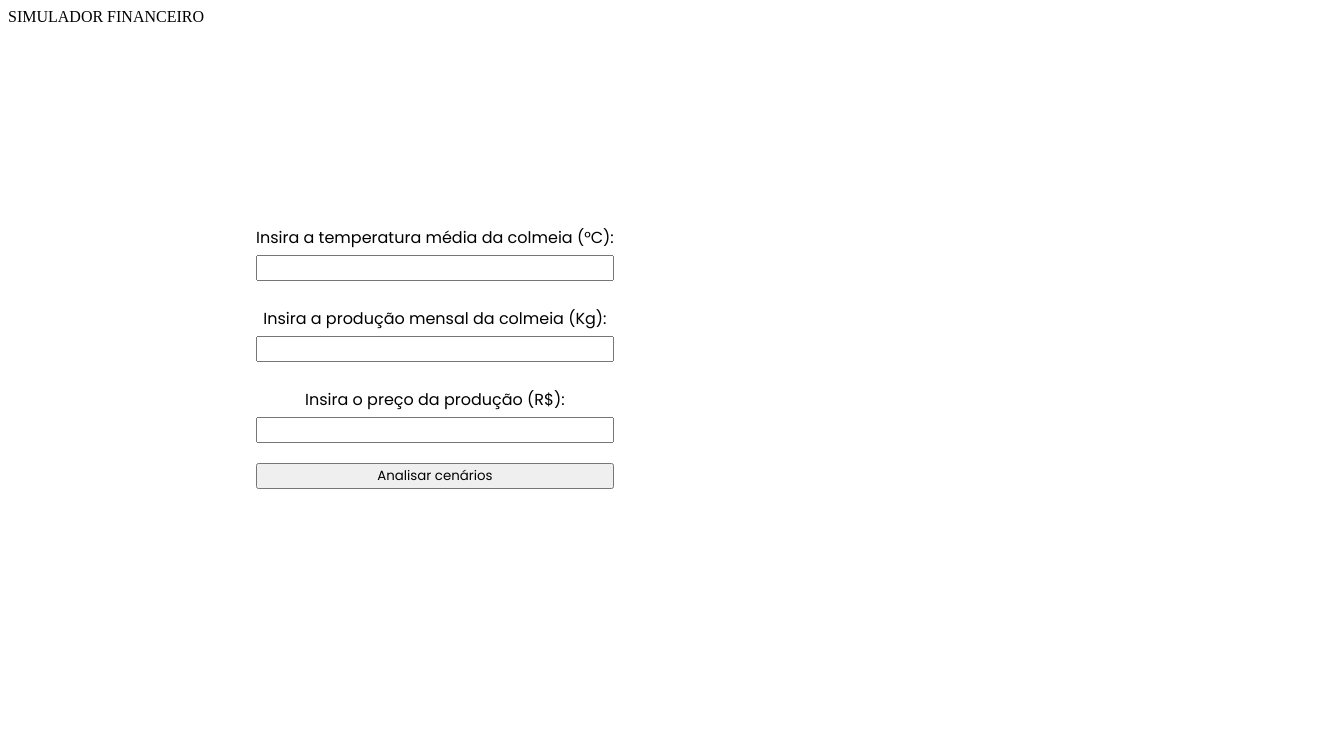
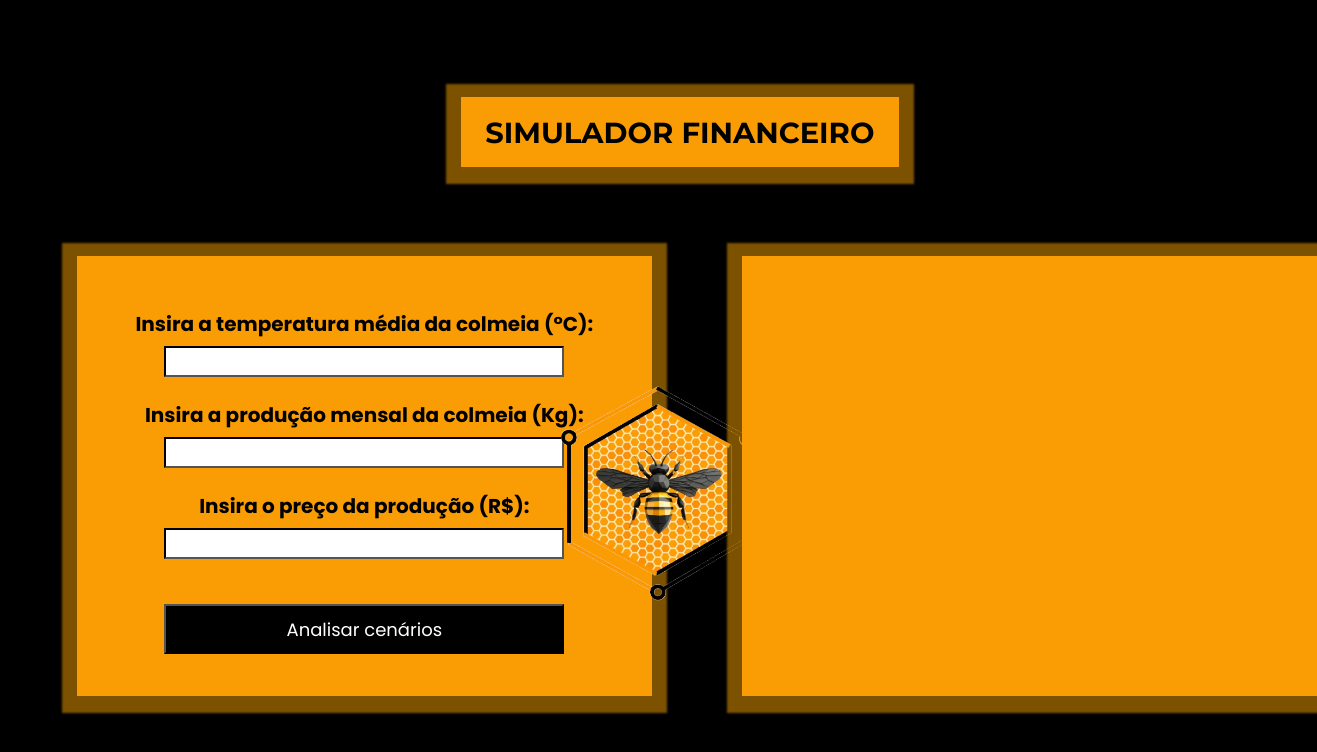
Before and after one commit to JuanSanchezVll/BeeAware, a plain HTML site: page Simulador BeeAware/simulador.html in a window 1280 px wide. Shown: the whole page, 1317 px wide, since content can reach past the window. Drawn offline with Linux system fonts and the light colour scheme.

Commit message:
Atualizando: Simulador

```diff
--- a/Simulador BeeAware/simulador.css
+++ b/Simulador BeeAware/simulador.css
@@ -4,14 +4,40 @@
 /*Impotando fonte  Montserrat*/
 @import url('https://fonts.googleapis.com/css2?family=Barlow:ital,wght@0,100;0,200;0,300;0,400;0,500;0,600;0,700;0,800;0,900;1,100;1,200;1,300;1,400;1,500;1,600;1,700;1,800;1,900&family=Montserrat:ital,wght@0,100..900;1,100..900&family=Poppins:ital,wght@0,100;0,200;0,300;0,400;0,500;0,600;0,700;0,800;0,900;1,100;1,200;1,300;1,400;1,500;1,600;1,700;1,800;1,900&display=swap');
 
+
+body {
+    background-color: black;
+}
+
+.title {
+    font-family: "Montserrat", sans-serif;
+    background-color: #fa9d05;
+    box-shadow: 0px 2px 2px 15px rgba(247, 164, 0, 0.5);
+    display: flex
+;
+    position: absolute;
+    height: 70px;
+    width: 438px;
+    align-items: center;
+    justify-content: center;
+    font-size: 29px;
+    font-weight: bold;
+    top: 97px;
+    left: 36%;
+}
+
 .container {
+    background-color: #fa9d05;
     display: flex;
-    /* justify-content: center; */
-    /* align-items: center; */
+    align-items: center;
     flex-direction: column;
     position: absolute;
-    top: 25%;
-    left: 20%;
+    top: 32%;
+    left: 6%;
+    height: 440px;
+    width: 575px;
+    box-shadow: 0px 2px 2px 15px rgba(247, 164, 0, 0.5);
+
 }
 
 
@@ -20,15 +46,96 @@
     position: relative;
     margin-top: 25px;
     align-self: center;
+    top: 28px;
+    font-size: 20px;
+    font-weight: bold;
 }
 
 .ipt {
     font-family: "Poppins", sans-serif;
     position: relative;
     margin-top: 5px;
+    width: 392px;
+    top: 30px;
+    height: 25px;
+    font-size: 15px;
+    border-color: black;
+    text-align: center;
 }
 
 button {
     font-family: "Poppins", sans-serif;
-    margin-top: 20px
+    margin-top: 20px;
+    width: 400px;
+    position: relative;
+    top: 55px;
+    height: 50px;
+    font-size: 18px;
+    background-color: black;
+    color: white;
+    transition:
+    transform 0.25s ease,
+    background-color 0.25s ease,
+    box-shadow 0.25s ease;
 }
+
+button:hover {
+    background-color: black;         /* cor mais clara */
+    transform: translateY(-4px) scale(1.03);  /* "sobe" e aumenta */
+    box-shadow: 0 8px 15px rgba(0, 0, 0, 0.3); /* sombra suave */
+}
+
+/* ao clicar */
+button:active {
+    transform: translateY(2px) scale(0.96);
+    background-color: #fa9d05;
+    box-shadow: 0 4px 8px rgba(0, 0, 0, 0.25);
+
+    /* manter animação mais longa mesmo no clique rápido */
+    transition-duration: 0.15s, 0.25s, 0.25s;
+ }
+
+ .logo {
+    display: flex;
+    position: absolute;
+    width: 200px;
+    top: 48%;
+    left: 43.8%;
+
+ }
+
+.resultado {
+    background-color: #fa9d05;
+    display: flex;
+    align-items: center;
+    flex-direction: column;
+    position: absolute;
+    top: 32%;
+    left: 58%;
+    height: 440px;
+    width: 575px;
+    box-shadow: 0px 2px 2px 15px rgba(247, 164, 0, 0.5);
+}
+
+ .div_msg {
+    font-family: "Poppins", sans-serif;
+    display: flex;
+    align-items: center;
+    flex-direction: column;
+    position: absolute;
+    top: 20px;
+    font-size: 15px;
+    line-height: 1;
+ }
+
+ .positivo {
+    color: darkgreen;
+ }
+
+ .abaixoideal{
+    color: red;
+ }
+
+ .acimaideal {
+    color: blue;
+ }
--- a/Simulador BeeAware/simulador.html
+++ b/Simulador BeeAware/simulador.html
@@ -35,8 +35,10 @@
         <button onclick="analisar()">Analisar cenários</button>
 
     </div>
-
-    <div id="div_mensg"></div>
+    <img src="../Simulador BeeAware/img/Icone BeeAware (2).png" alt="" class="logo">
+    <div class="resultado">
+        <div id="div_mensg" class="div_msg"></div>
+    </div>
 
 </body>
 
--- a/Simulador BeeAware/simulador.js
+++ b/Simulador BeeAware/simulador.js
@@ -21,7 +21,7 @@ function analisar(){
     if (temp >= 9) {
          if (temp <= 29) {
             div_mensg.innerHTML =
-            `<b><i style="color: DarkOrange;">Sua produção:</i></b>
+            `<b><i class="abaixoideal">Sua produção:</i></b>
              <br>
              Temperatura: entre 29°C ~ 9°C
              <br>
@@ -31,7 +31,7 @@ function analisar(){
              <BR></BR>
 
 
-             <b><i style="color: orange;">temperatura acima do ideal:</i></b>
+             <b><i class="acimaideal">temperatura acima do ideal:</i></b>
              <br>
              Temperatura: entre 37°C ~ 40°C
              <br>
@@ -40,7 +40,7 @@ function analisar(){
              Impacto no rendimento: R$:${rendimento * 1.12}
              <BR></BR>
 
-             <b><i style="color: DarkGreen;">temperatura ideal:</i></b>
+             <b><i class="positivo">temperatura ideal:</i></b>
              <br>
              Temperatura: entre 30°C a 36°C
              <br>
@@ -54,7 +54,7 @@ function analisar(){
     if (temp >= 30){
         if (temp <= 36) {
             div_mensg.innerHTML =
-            `<b><i style="color: DarkGreen;">Sua produção:</i></b>
+            `<b><i class="positivo">Sua produção:</i></b>
             <br>
             Temperatura: entre 30°C a 36°C
             <br>
@@ -63,7 +63,7 @@ function analisar(){
             Rendimento: R$:${rendimento}
             <BR></BR>
 
-            <b><i style="color: orange;">temperatura acima do ideal:</i></b>
+            <b><i class="acimaideal">temperatura acima do ideal:</i></b>
             <br>
             Temperatura: entre 37°C ~ 40°C
             <br>
@@ -72,7 +72,7 @@ function analisar(){
             Impacto no rendimento: R$:${RendAcima}
             <BR></BR>
 
-            <b><i style="color: DarkOrange;">temperatura abaixo do ideal:</i></b>
+            <b><i class="abaixoideal">temperatura abaixo do ideal:</i></b>
             <br>
             Temperatura: entre 29°C ~ 9°C
             <br>
@@ -86,7 +86,7 @@ function analisar(){
     if (temp >= 37) {
         if (temp <= 40) {
             div_mensg.innerHTML =
-            `<b><i style="color: orange;">Sua produção:</i></b>
+            `<b><i class="acimaideal">Sua produção:</i></b>
             <br>
             Temperatura: entre 37°C ~ 40°C
             <br>
@@ -95,7 +95,7 @@ function analisar(){
             Rendimento: R$:${rendimento}
             <BR></BR>
 
-            <b><i style="color: DarkOrange;">temperatura abaixo do ideal:</i></b>
+            <b><i class="abaixoideal">temperatura abaixo do ideal:</i></b>
             <br>
             Temperatura: entre 29°C ~ 9°C
             <br>
@@ -104,7 +104,7 @@ function analisar(){
             Impacto no rendimento: R$:${rendimento * 0.88}
             <BR></BR>
 
-            <b><i style="color: DarkGreen;">temperatura ideal:</i></b>
+            <b><i class="positivo"">temperatura ideal:</i></b>
             <br>
             Temperatura: entre 30°C a 36°C
             <br>
```
Also changed, not shown: Simulador BeeAware/img/Icone BeeAware (2).png (added).
